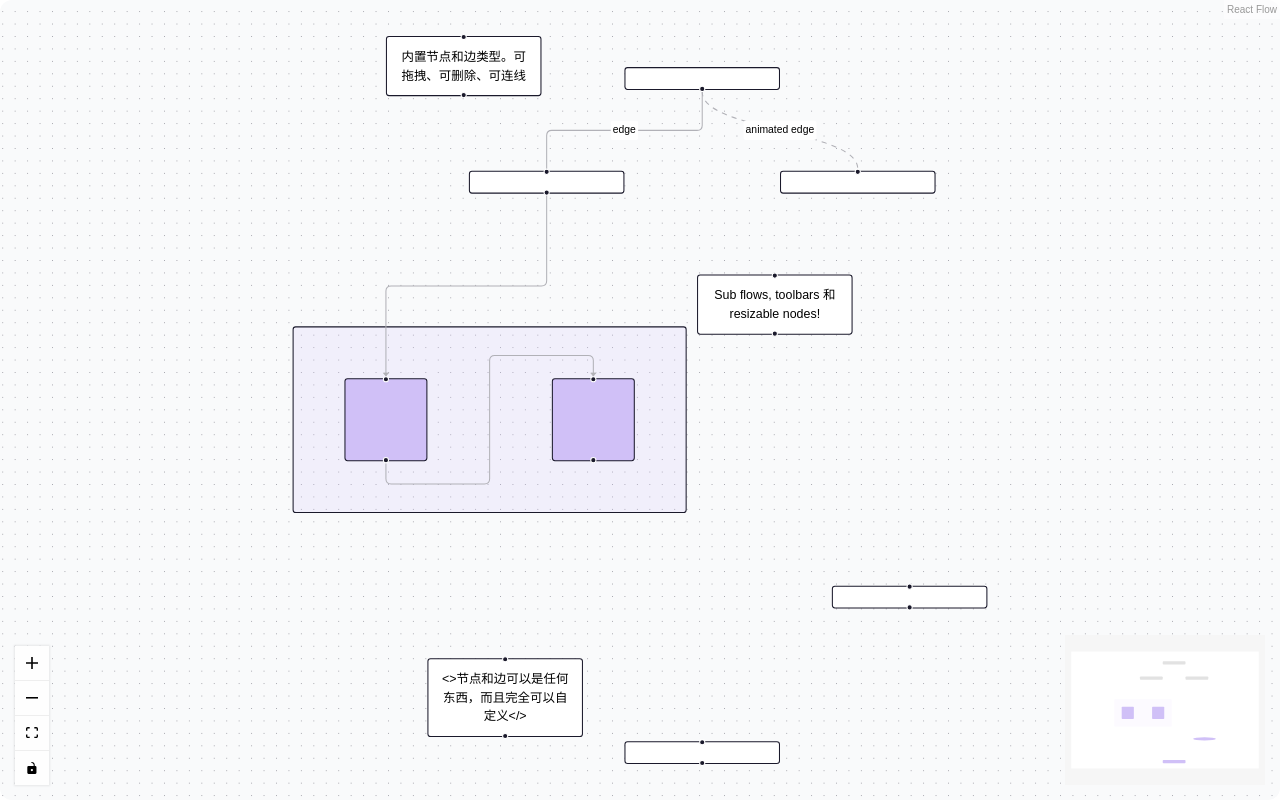
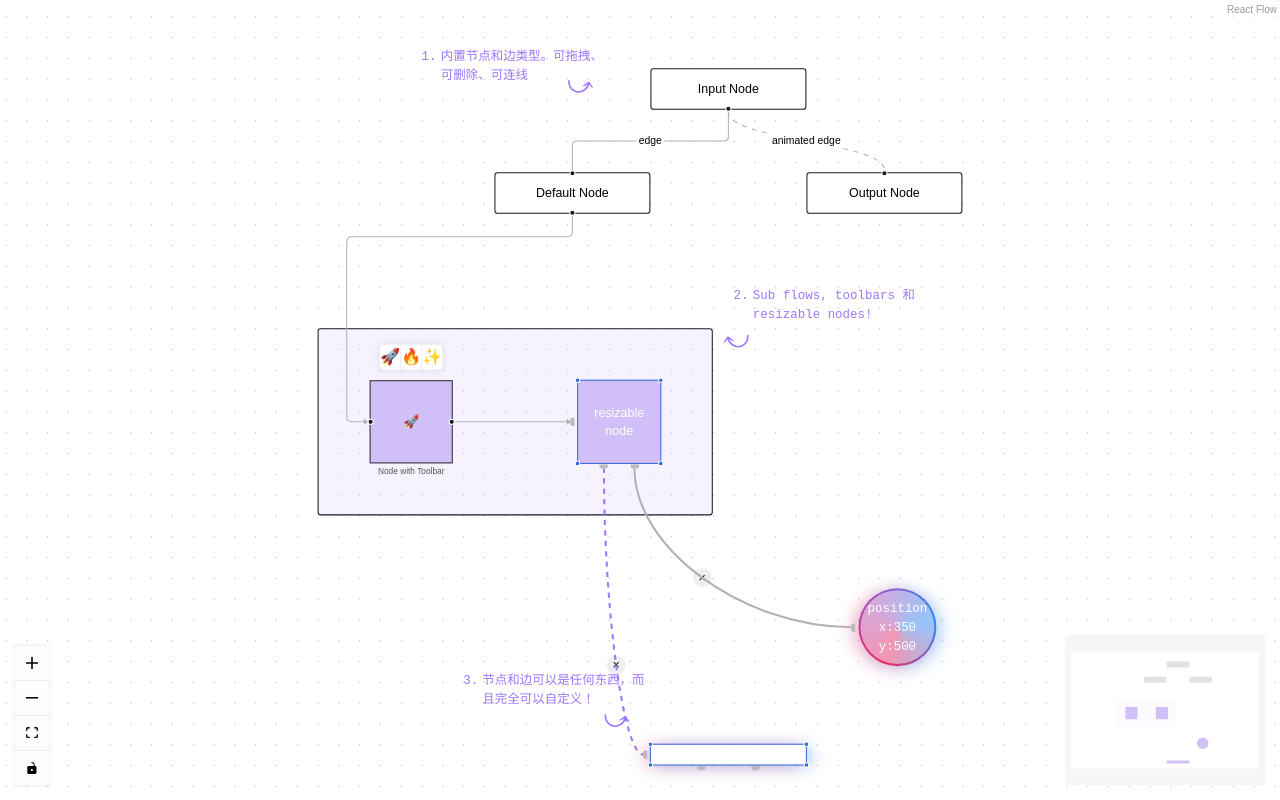
Before and after one commit to MiniMilkfish/reactFlowEditor, a React (Vite) app: page / in a window 1280 px wide. Built offline with nearby package versions, Linux system fonts and the light colour scheme.

Commit message:
<fix>:Reactflow Overview Demo style miss

```diff
--- a/src/AnnotationNode.tsx
+++ b/src/AnnotationNode.tsx
@@ -3,12 +3,13 @@ import React, { memo } from "react";
 function AnnotationNode({
   data,
 }: {
-  data: { label: string; arrowStyle?: React.CSSProperties };
+  data: { level: number; label: string; arrowStyle?: React.CSSProperties };
 }) {
   return (
     <>
       <div style={{ padding: 10, display: "flex" }}>
-        <div style={{ marginRight: 4 }}>{data.label}</div>
+        <div style={{ marginRight: 4 }}>{data.level}.</div>
+        <div>{data.label}</div>
       </div>
       {data.arrowStyle && (
         <div className="arrow" style={data.arrowStyle}>
@@ -18,4 +19,5 @@ function AnnotationNode({
     </>
   );
 }
+
 export default memo(AnnotationNode);
--- a/src/App.tsx
+++ b/src/App.tsx
@@ -1,79 +1,75 @@
+import React, { useCallback } from "react";
 import {
   ReactFlow,
+  addEdge,
+  MiniMap,
   Controls,
-  MiniMap,
   Background,
-  BackgroundVariant,
-  PanOnScrollMode,
+  useNodesState,
+  useEdgesState,
 } from "@xyflow/react";
-import "@xyflow/react/dist/style.css";
-import "./overview.less";
-import { useShallow } from "zustand/react/shallow";
-import type { AppState } from "./types";
-import useStore from "./store";
+import type { Node } from "@xyflow/react";
 
-// 自定义节点
+import {
+  nodes as initialNodes,
+  edges as initialEdges,
+} from "./initial-elements";
 import AnnotationNode from "./AnnotationNode";
 import ResizerNode from "./ResizerNode";
 import CircleNode from "./CircleNode";
 import TextNode from "./TextNode";
 import ButtonEdge from "./ButtonEdge";
-import ToolbarNode from "./ToolBarNode";
+import ToolBarNode from "./ToolBarNode";
+
+import "@xyflow/react/dist/style.css";
+import "./overview.less";
 
 const nodeTypes = {
-  annotationNode: AnnotationNode,
-  toolbarNode: ToolbarNode,
-  resizerNode: ResizerNode,
-  circleNode: CircleNode,
-  textNode: TextNode,
+  annotation: AnnotationNode,
+  tools: ToolBarNode,
+  resizer: ResizerNode,
+  circle: CircleNode,
+  textinput: TextNode,
 };
 
 const edgeTypes = {
-  buttonEdge: ButtonEdge,
+  button: ButtonEdge,
 };
 
 const nodeClassName = (node: any) => node.type;
 
-const selector = (state: AppState) => ({
-  nodes: state.nodes,
-  edges: state.edges,
-  onNodesChange: state.onNodesChange,
-  onEdgesChange: state.onEdgesChange,
-  onConnect: state.onConnect,
-  setNodes: state.setNodes,
-  setEdges: state.setEdges,
-});
+const OverviewFlow = () => {
+  const [nodes, setNodes, onNodesChange] = useNodesState(initialNodes);
+  const [edges, setEdges, onEdgesChange] = useEdgesState(initialEdges);
 
-function Flow() {
-  const { nodes, edges, onNodesChange, onEdgesChange, onConnect } = useStore(
-    useShallow(selector),
+  const onConnect = useCallback(
+    (params: any) => setEdges((eds) => addEdge(params, eds)),
+    [],
   );
 
   return (
-    <div className="h-screen w-screen rounded-xl bg-gray-50">
+    <div style={{ height: "800px" }}>
       <ReactFlow
         nodes={nodes}
         edges={edges}
         onNodesChange={onNodesChange}
         onEdgesChange={onEdgesChange}
         onConnect={onConnect}
+        fitView
+        attributionPosition="top-right"
         nodeTypes={nodeTypes}
         edgeTypes={edgeTypes}
         className="overview"
-        panOnScrollMode={PanOnScrollMode.Horizontal}
-        panOnScroll={true}
-        fitView
-        attributionPosition="top-right"
       >
+        <MiniMap zoomable pannable nodeClassName={nodeClassName} />
         <Controls />
-        <MiniMap zoomable pannable nodeClassName={nodeClassName} />
-        <Background variant={BackgroundVariant.Dots} gap={12} size={1} />
+        <Background />
       </ReactFlow>
     </div>
   );
-}
+};
 
 export type AppNode = Node;
 export default function App() {
-  return <Flow />;
+  return <OverviewFlow />;
 }
--- a/src/ButtonEdge.tsx
+++ b/src/ButtonEdge.tsx
@@ -1,10 +1,12 @@
+import React from "react";
 import {
   BaseEdge,
   EdgeLabelRenderer,
   getBezierPath,
   useReactFlow,
-  type EdgeProps,
 } from "@xyflow/react";
+
+import type { EdgeProps } from "@xyflow/react";
 
 export default function ButtonEdge({
   id,
@@ -32,7 +34,7 @@ export default function ButtonEdge({
   };
 
   return (
-    <div>
+    <>
       <BaseEdge path={edgePath} markerEnd={markerEnd} style={style} />
       <EdgeLabelRenderer>
         <div
@@ -51,6 +53,6 @@ export default function ButtonEdge({
           </button>
         </div>
       </EdgeLabelRenderer>
-    </div>
+    </>
   );
 }
--- a/src/CircleNode.tsx
+++ b/src/CircleNode.tsx
@@ -1,23 +1,25 @@
-import { memo } from "react";
-import useStore from "./store";
-import { Handle, Position, type NodeProps } from "@xyflow/react";
+import React, { memo } from "react";
+import { Handle, useStore, Position } from "@xyflow/react";
 
-export default memo(({ id }: NodeProps) => {
-  const label = useStore((state) => {
-    const node = state.nodes.find((n) => n.id === id);
+export default memo(({ id }: { id: string }) => {
+  const label = useStore((s) => {
+    const node = s.nodeLookup.get(id);
 
-    if (!node) return null;
+    if (!node) {
+      return null;
+    }
 
-    return `position x:${parseInt(node.position.x.toString())}, y:${parseInt(node.position.y.toString())}`;
+    return `position x:${parseInt(node.position.x.toString())} y:${parseInt(
+      node.position.y.toString(),
+    )}`;
   });
 
   return (
     <>
       <div className="wrapper gradient">
-        <div className="inner">{label || "node node connected"}</div>
+        <div className="inner">{label || "no node connected"}</div>
       </div>
       <Handle type="target" position={Position.Left} />
-      <Handle type="source" position={Position.Right} />
     </>
   );
 });
--- a/src/ResizerNode.tsx
+++ b/src/ResizerNode.tsx
@@ -1,5 +1,5 @@
-import { Handle, NodeResizer, Position } from "@xyflow/react";
-import { memo } from "react";
+import React, { memo } from "react";
+import { Handle, Position, NodeResizer } from "@xyflow/react";
 
 function ResizerNode({ data }: { data: { label: string } }) {
   return (
@@ -10,36 +10,26 @@ function ResizerNode({ data }: { data: { label: string } }) {
       <div
         style={{
           display: "flex",
-          justifyContent: "space-evenly",
           position: "absolute",
           bottom: 0,
           width: "100%",
+          justifyContent: "space-evenly",
           left: 0,
         }}
       >
         <Handle
+          style={{ position: "relative", left: 0, transform: "none" }}
           id="a"
           type="source"
           position={Position.Bottom}
-          style={{
-            position: "relative",
-            left: 0,
-            transform: "none",
-          }}
         />
         <Handle
+          style={{ position: "relative", left: 0, transform: "none" }}
           id="b"
           type="source"
           position={Position.Bottom}
-          style={{
-            position: "relative",
-            left: 0,
-            transform: "none",
-          }}
         />
       </div>
-
-      <Handle type="source" position={Position.Right} />
     </>
   );
 }
--- a/src/TextNode.tsx
+++ b/src/TextNode.tsx
@@ -1,7 +1,7 @@
-import { memo } from "react";
+import React, { memo } from "react";
 import { Handle, Position, NodeResizer } from "@xyflow/react";
 
-function ResizerNode({ data }: { data: { label: String } }) {
+function ResizerNode({ data }: { data: { label: string } }) {
   return (
     <>
       <NodeResizer minWidth={50} minHeight={50} />
--- a/src/ToolBarNode.tsx
+++ b/src/ToolBarNode.tsx
@@ -1,5 +1,5 @@
-import { Handle, NodeToolbar, Position } from "@xyflow/react";
-import { memo, useState } from "react";
+import React, { memo, useState } from "react";
+import { Handle, Position, NodeToolbar } from "@xyflow/react";
 
 function ToolbarNode({ data }: { data: { label: string } }) {
   const [emoji, setEmoji] = useState(() => "🚀");
@@ -20,7 +20,7 @@ function ToolbarNode({ data }: { data: { label: string } }) {
       <div
         style={{
           position: "absolute",
-          color: "#555",
+          color: "#555555",
           bottom: -15,
           fontSize: 8,
         }}
--- /dev/null
+++ b/src/initial-elements.tsx
@@ -0,0 +1,186 @@
+import { MarkerType } from "@xyflow/react";
+import type { Node, Edge } from "@xyflow/react";
+
+export const nodes = [
+  {
+    id: "annotation-1",
+    type: "annotation",
+    draggable: false,
+    selectable: false,
+    data: {
+      level: 1,
+      label: "内置节点和边类型。可拖拽、可删除、可连线",
+      arrowStyle: {
+        right: 0,
+        bottom: 0,
+        transform: "translate(-30px,10px) rotate(-80deg)",
+      },
+    },
+    position: { x: -80, y: -30 },
+  },
+  {
+    id: "1-1",
+    type: "input",
+    data: {
+      label: "Input Node",
+    },
+    position: { x: 150, y: 0 },
+  },
+  {
+    id: "1-2",
+    type: "default",
+    data: {
+      label: "Default Node",
+    },
+    position: { x: 0, y: 100 },
+  },
+  {
+    id: "1-3",
+    type: "output",
+    data: {
+      label: "Output Node",
+    },
+    position: { x: 300, y: 100 },
+  },
+  {
+    id: "annotation-2",
+    type: "annotation",
+    draggable: false,
+    selectable: false,
+    data: {
+      level: 2,
+      label: "Sub flows, toolbars 和 resizable nodes!",
+      arrowStyle: {
+        left: 0,
+        bottom: 0,
+        transform: "translate(5px, 25px) scale(1, -1) rotate(100deg)",
+      },
+    },
+    position: { x: 220, y: 200 },
+  },
+  {
+    id: "2-1",
+    type: "group",
+    position: {
+      x: -170,
+      y: 250,
+    },
+    style: {
+      width: 380,
+      height: 180,
+      backgroundColor: "rgba(208, 192, 247, 0.2)",
+    },
+    data: {},
+  },
+  {
+    id: "2-2",
+    data: {
+      label: "Node with Toolbar",
+    },
+    type: "tools",
+    position: { x: 50, y: 50 },
+    style: {
+      width: 80,
+      height: 80,
+      background: "rgb(208, 192, 247)",
+    },
+    parentId: "2-1",
+    extent: "parent",
+  },
+  {
+    id: "2-3",
+    type: "resizer",
+    data: {
+      label: "resizable node",
+    },
+    position: { x: 250, y: 50 },
+    style: {
+      width: 80,
+      height: 80,
+      background: "rgb(208, 192, 247)",
+      color: "white",
+    },
+    parentId: "2-1",
+    extent: "parent",
+  },
+  {
+    id: "annotation-3",
+    type: "annotation",
+    draggable: false,
+    selectable: false,
+    data: {
+      level: 3,
+      label: <>节点和边可以是任何东西，而且完全可以自定义！</>,
+      arrowStyle: {
+        right: 0,
+        bottom: 0,
+        transform: "translate(-35px, 20px) rotate(-80deg)",
+      },
+    },
+    position: { x: -40, y: 570 },
+  },
+  {
+    id: "3-2",
+    type: "textinput",
+    position: { x: 150, y: 650 },
+    data: {},
+  },
+  {
+    id: "3-1",
+    type: "circle",
+    position: { x: 350, y: 500 },
+    data: {},
+  },
+] as Node[];
+
+export const edges = [
+  {
+    id: "e1-2",
+    source: "1-1",
+    target: "1-2",
+    label: "edge",
+    type: "smoothstep",
+  },
+  {
+    id: "e1-3",
+    source: "1-1",
+    target: "1-3",
+    animated: true,
+    label: "animated edge",
+  },
+  {
+    id: "e2-2",
+    source: "1-2",
+    target: "2-2",
+    type: "smoothstep",
+    markerEnd: {
+      type: MarkerType.ArrowClosed,
+    },
+  },
+  {
+    id: "e2-3",
+    source: "2-2",
+    target: "2-3",
+    type: "smoothstep",
+    markerEnd: {
+      type: MarkerType.ArrowClosed,
+    },
+  },
+  {
+    id: "e3-3",
+    source: "2-3",
+    sourceHandle: "a",
+    target: "3-2",
+    type: "button",
+    animated: true,
+    style: { stroke: "rgb(158, 118, 255)", strokeWidth: 2 },
+  },
+  {
+    id: "e3-4",
+    source: "2-3",
+    sourceHandle: "b",
+    target: "3-1",
+    type: "button",
+    style: { strokeWidth: 2 },
+  },
+] as Edge[];
```
